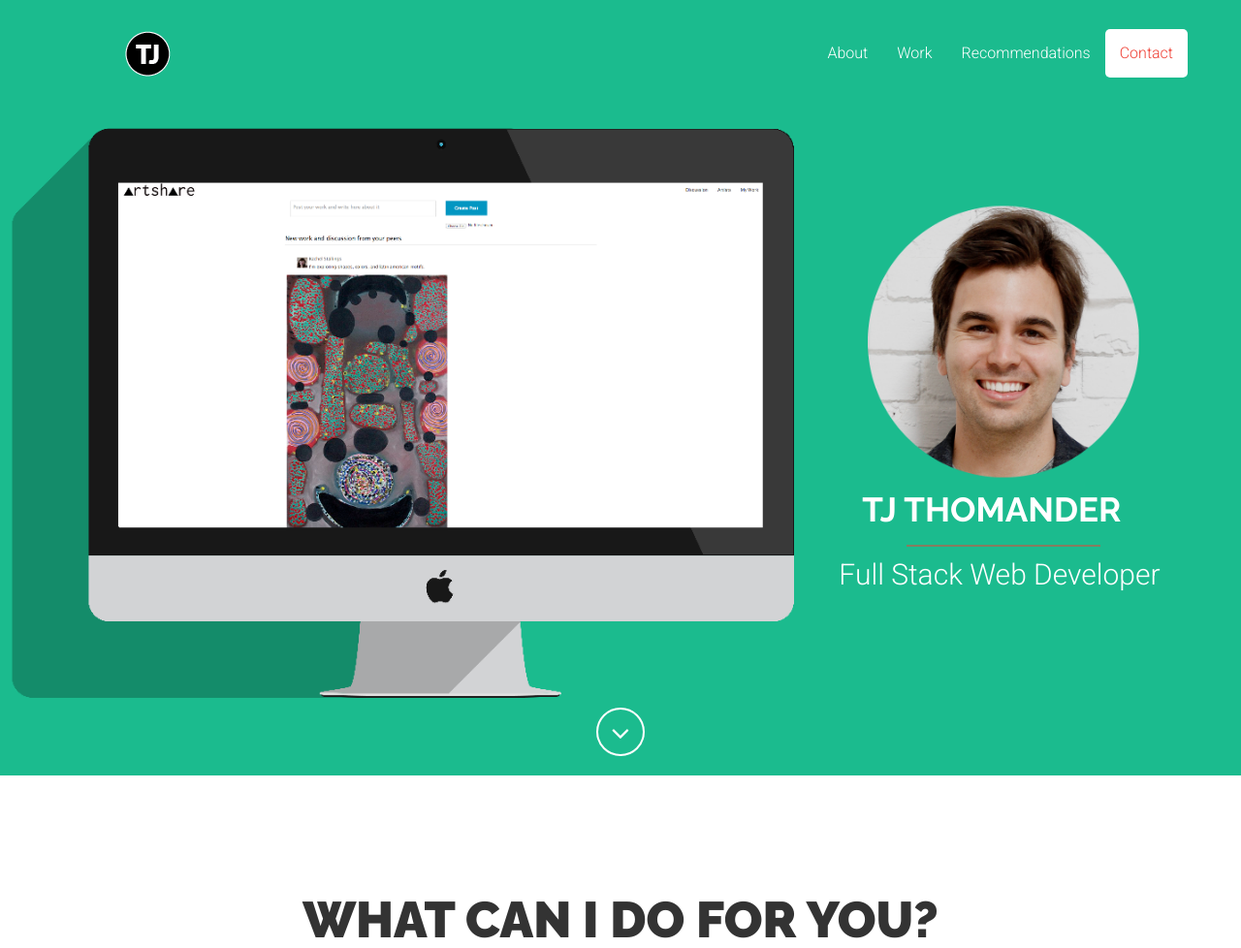
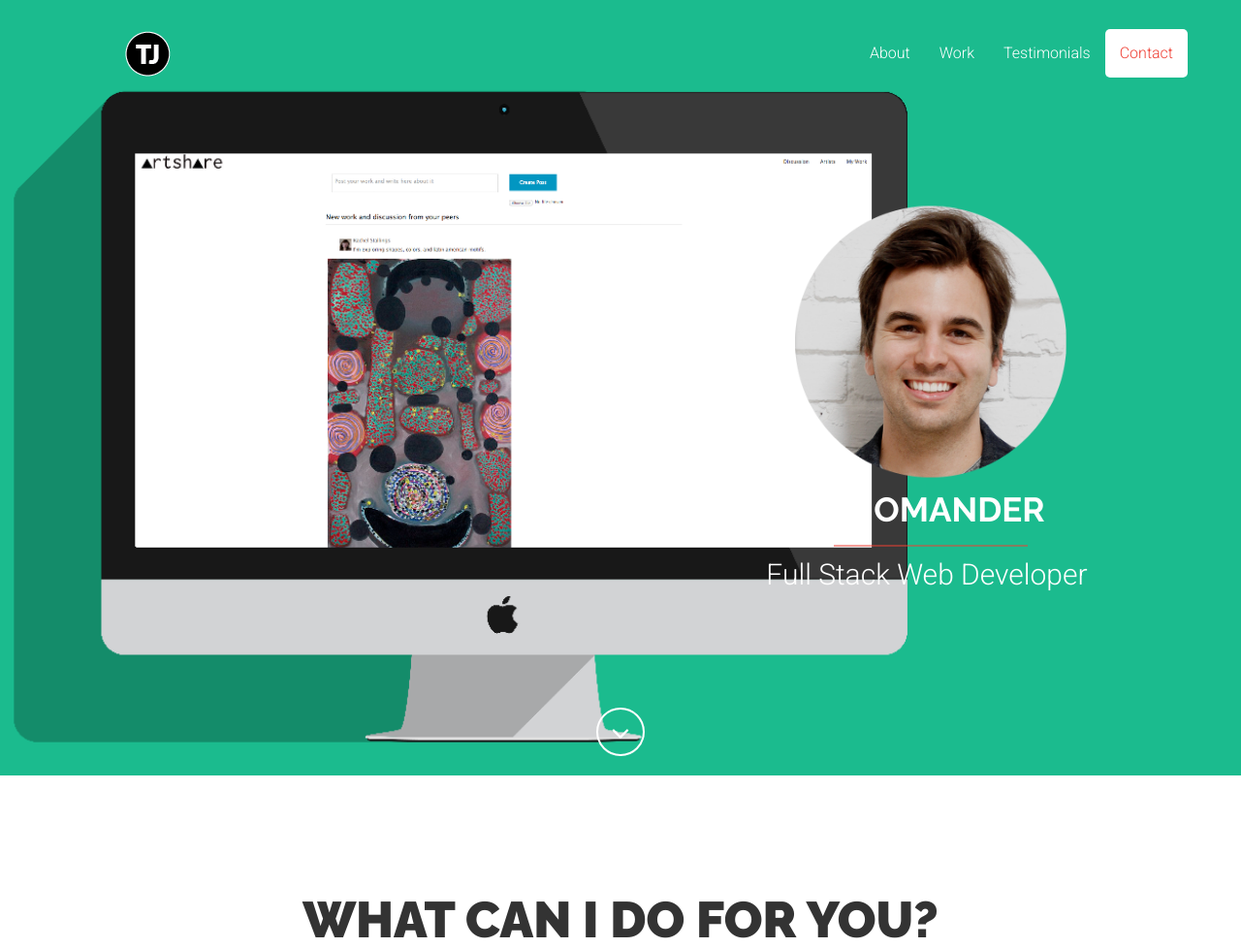
Before and after one commit to hellotj/portfolio, a PHP site: page / in a window 1280 px wide. Shown: the top 978 px of the page at 97% size. Run offline with PHP 8.4, Linux system fonts and the light colour scheme.

Commit message:
Revert "fixed some more things"

```diff
--- a/assets/css/vitality-red.css
+++ b/assets/css/vitality-red.css
@@ -323,10 +323,10 @@ header .scroll-down .btn:hover {
         height: 100%;
         padding: 0;
         background-attachment: scroll;
-        -webkit-background-size: 70%;
-        -moz-background-size: 70%;
-        background-size: 70%;
-        -o-background-size: 70%;
+        -webkit-background-size: 80%;
+        -moz-background-size: 80%;
+        background-size: 80%;
+        -o-background-size: 80%;
     }
 
     header .intro-content {
@@ -340,9 +340,7 @@ header .scroll-down .btn:hover {
         -webkit-transform: translate(-50%,-50%);
         -ms-transform: translate(-50%,-50%);
         transform: translate(-50%,-50%);
-        padding-left: 150px;
     }
-
 
     header .brand-name {
         font-size: 35px;
--- a/home.html
+++ b/home.html
@@ -84,7 +84,7 @@
                         <a href="#work">Work</a>
                     </li>
                     <li>
-                        <a href="#testimonials">Recommendations</a>
+                        <a href="#testimonials">Testimonials</a>
                     </li>
                     <li>
                         <a href="#contact">Contact</a>
@@ -98,7 +98,6 @@
 
     <header style="background-image: url('assets/img/bg-header.png');">
         <div class="intro-content">
-
             <img src="assets/img/profile.png" class="img-responsive img-centered" alt="">
             <div class="brand-name">TJ Thomander</div>
             <hr class="colored">
```
